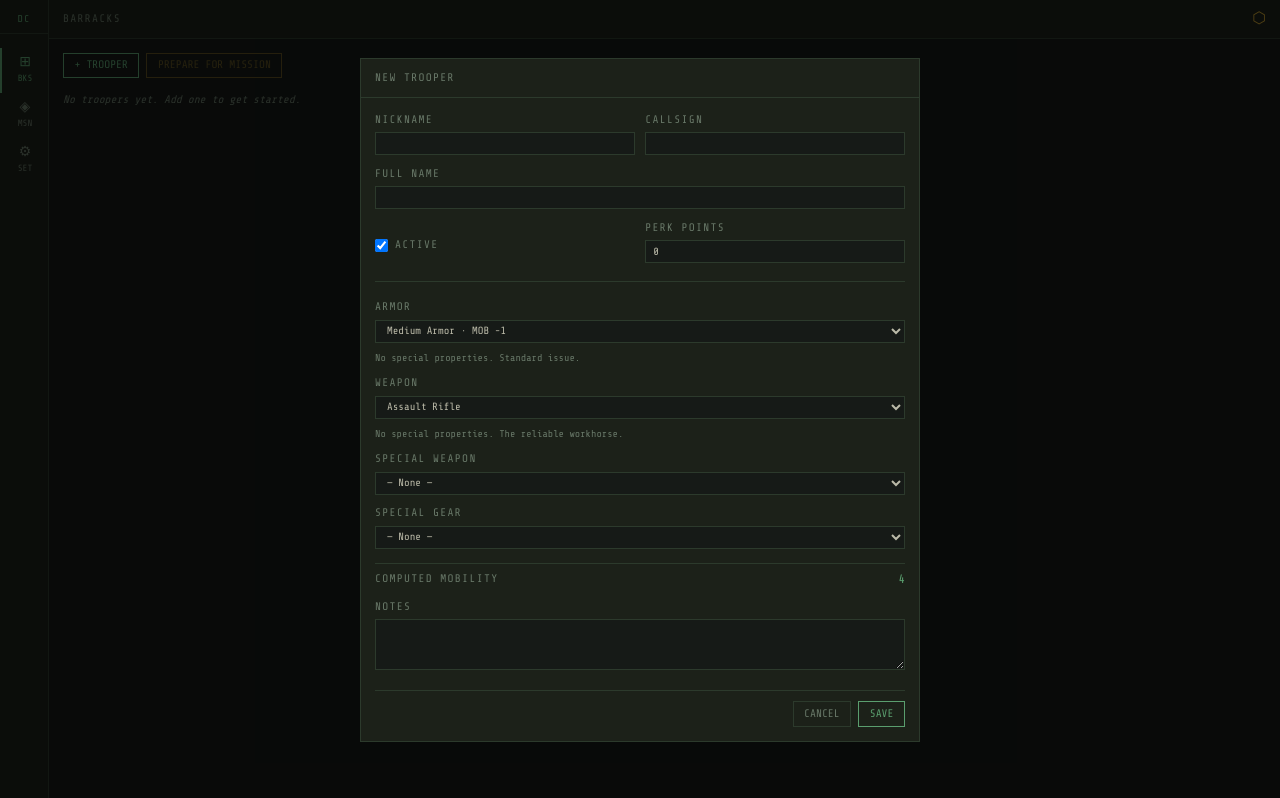
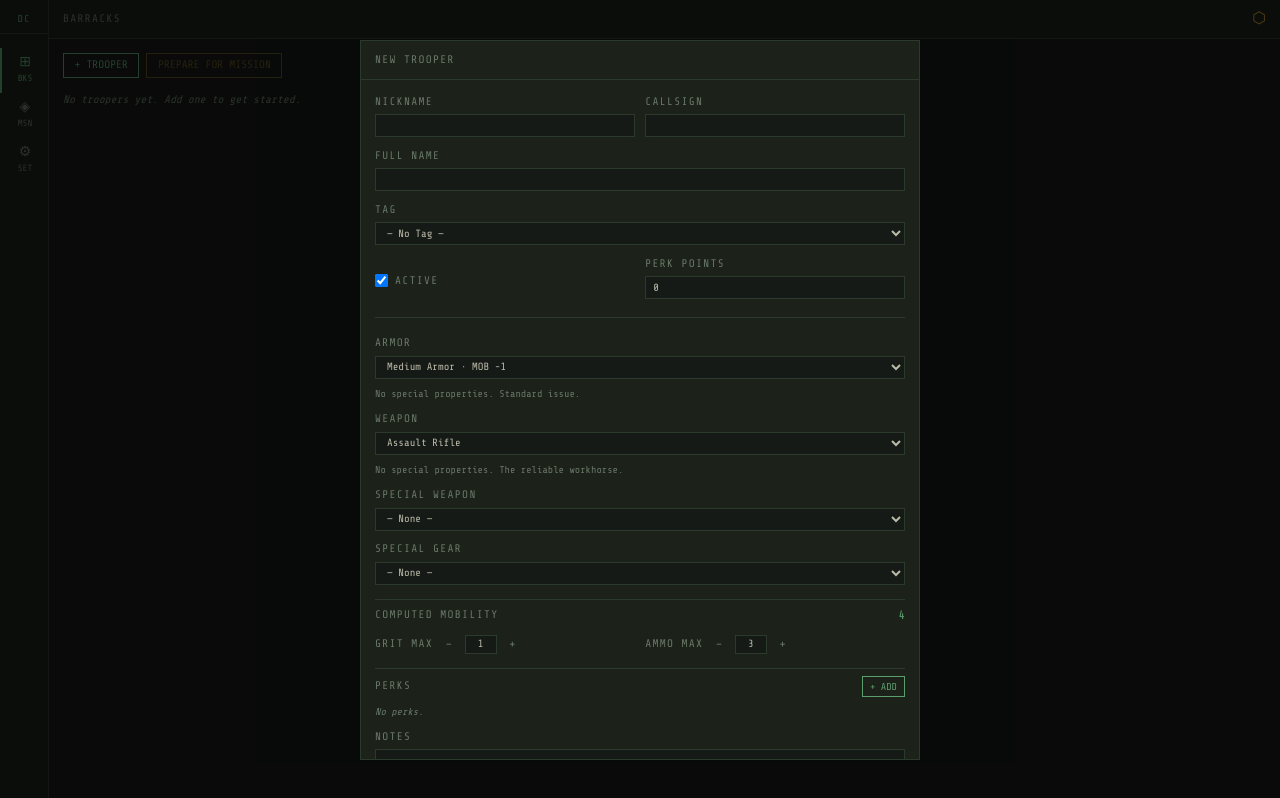
Before and after one commit to southhex/danger-close-game-board, a React (Vite) app: page / in a window 1280 px wide. Both pictures are taken after a click on the button "+ TROOPER". Built offline with nearby package versions, Linux system fonts and the light colour scheme; the HTML template or start-up script is replaced by a standard one.

Commit message:
feat: TrooperEditor — tag dropdown, grit/ammo max steppers, multi-perk list
Co-Authored-By: Claude Sonnet 4.6 <noreply@anthropic.com>

```diff
--- a/src/views/Barracks/TrooperEditor.tsx
+++ b/src/views/Barracks/TrooperEditor.tsx
@@ -1,9 +1,15 @@
 import { useMemo, useState, useEffect } from 'react'
-import { Modal, ConfirmDialog, Dropdown } from '../../components'
+import { Modal, ConfirmDialog, Dropdown, Stepper } from '../../components'
 import { gearByName, gearByType } from '../../data/gear'
+import { TAGS } from '../../data/tags'
 import { baseMobilityFromCosts } from '../../utils/gameRules'
 import type { Trooper } from '../../types'
 import { useStore } from '../../store'
+
+const TAG_OPTIONS = [
+  { value: '', label: '— No Tag —' },
+  ...TAGS.map(t => ({ value: t.name, label: t.name })),
+]
 
 interface Props {
   open: boolean
@@ -100,6 +106,14 @@ export default function TrooperEditor({ open, trooperId, onClose }: Props) {
             <input className="w-full bg-bg border border-border text-ink text-xs px-2 py-1 font-mono" value={form.fullname} onChange={e => set('fullname', e.target.value)} />
           </label>
 
+          <Dropdown className="col-span-2" label="TAG" value={form.tag}
+            options={TAG_OPTIONS} onChange={v => set('tag', v)} />
+          {form.tag && (
+            <div className="col-span-2 text-[10px] text-muted -mt-1">
+              {TAGS.find(t => t.name === form.tag)?.description}
+            </div>
+          )}
+
           <label className="col-span-1 flex items-center gap-2 mt-2">
             <input type="checkbox" checked={form.active} onChange={e => set('active', e.target.checked)} />
             <span className="lbl text-[10px]">ACTIVE</span>
@@ -126,6 +140,55 @@ export default function TrooperEditor({ open, trooperId, onClose }: Props) {
           <div className="col-span-2 flex items-center justify-between border-t border-border pt-2 mt-1">
             <div className="lbl text-[10px]">COMPUTED MOBILITY</div>
             <div className="text-ok text-sm">{computedMob}</div>
+          </div>
+
+          <div className="col-span-1">
+            <Stepper label="GRIT MAX" value={form.grit_max}
+              onChange={v => set('grit_max', v)} min={1} max={4} />
+          </div>
+          <div className="col-span-1">
+            <Stepper label="AMMO MAX" value={form.ammo_max}
+              onChange={v => set('ammo_max', v)} min={3} max={4} />
+          </div>
+
+          <div className="col-span-2 border-t border-border pt-2 mt-1">
+            <div className="flex items-center justify-between mb-2">
+              <div className="lbl text-[10px]">PERKS</div>
+              <button
+                type="button"
+                onClick={() => set('perks', [...form.perks, { name: '', description: '' }])}
+                className="text-[10px] text-ok border border-ok px-2 py-0.5">+ ADD</button>
+            </div>
+            {form.perks.length === 0 && (
+              <div className="text-[10px] text-muted italic">No perks.</div>
+            )}
+            {form.perks.map((perk, i) => (
+              <div key={i} className="flex flex-col gap-1 mb-2 border border-border p-2">
+                <div className="flex items-center gap-1">
+                  <input
+                    placeholder="Perk name"
+                    className="flex-1 bg-bg border border-border text-ink text-xs px-2 py-0.5 font-mono"
+                    value={perk.name}
+                    onChange={e => {
+                      const updated = form.perks.map((p, j) => j === i ? { ...p, name: e.target.value } : p)
+                      set('perks', updated)
+                    }} />
+                  <button
+                    type="button"
+                    onClick={() => set('perks', form.perks.filter((_, j) => j !== i))}
+                    className="text-[10px] text-bad border border-bad px-2 py-0.5">×</button>
+                </div>
+                <textarea
+                  rows={2}
+                  placeholder="Description"
+                  className="w-full bg-bg border border-border text-ink text-xs px-2 py-1 font-mono"
+                  value={perk.description}
+                  onChange={e => {
+                    const updated = form.perks.map((p, j) => j === i ? { ...p, description: e.target.value } : p)
+                    set('perks', updated)
+                  }} />
+              </div>
+            ))}
           </div>
 
           <label className="col-span-2">
```
